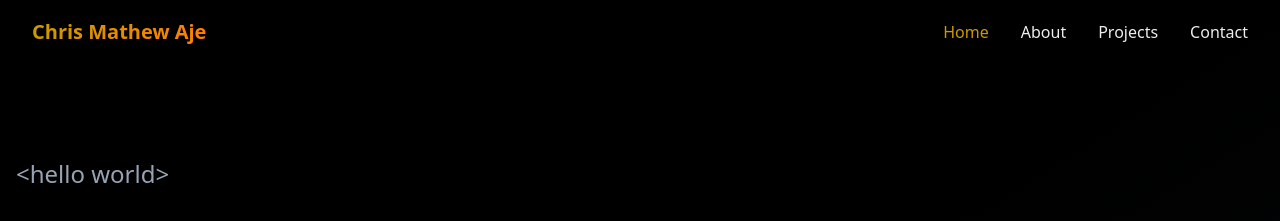
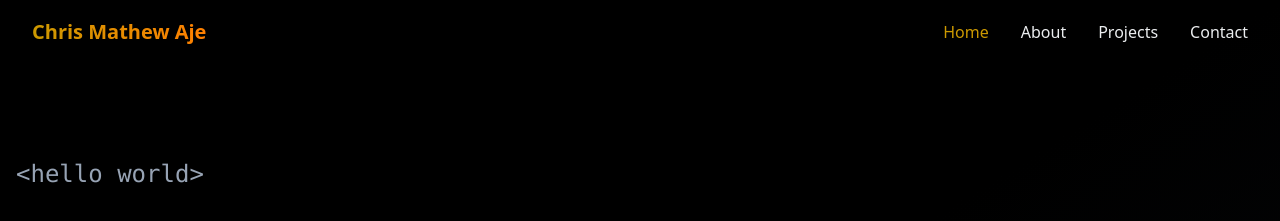
Before and after one commit to chrismat-05/thecma.xyz, a React (Vite) app: page / in a window 1280 px wide. Shown: the top 221 px of the page. Built offline with nearby package versions, Linux system fonts and the light colour scheme.

Commit message:
monospaced hello world

```diff
--- a/src/components/Hero.tsx
+++ b/src/components/Hero.tsx
@@ -24,7 +24,7 @@
               initial={{ opacity: 0, y: 20 }}
               animate={{ opacity: 1, y: 0 }}
               transition={{ delay: 0.2, duration: 0.6 }}
-              className="text-xl md:text-2xl text-muted-foreground mb-4"
+              className="text-xl md:text-2xl text-muted-foreground mb-4 font-mono"
             >
               &lt;hello world&gt;
             </motion.p>
```
